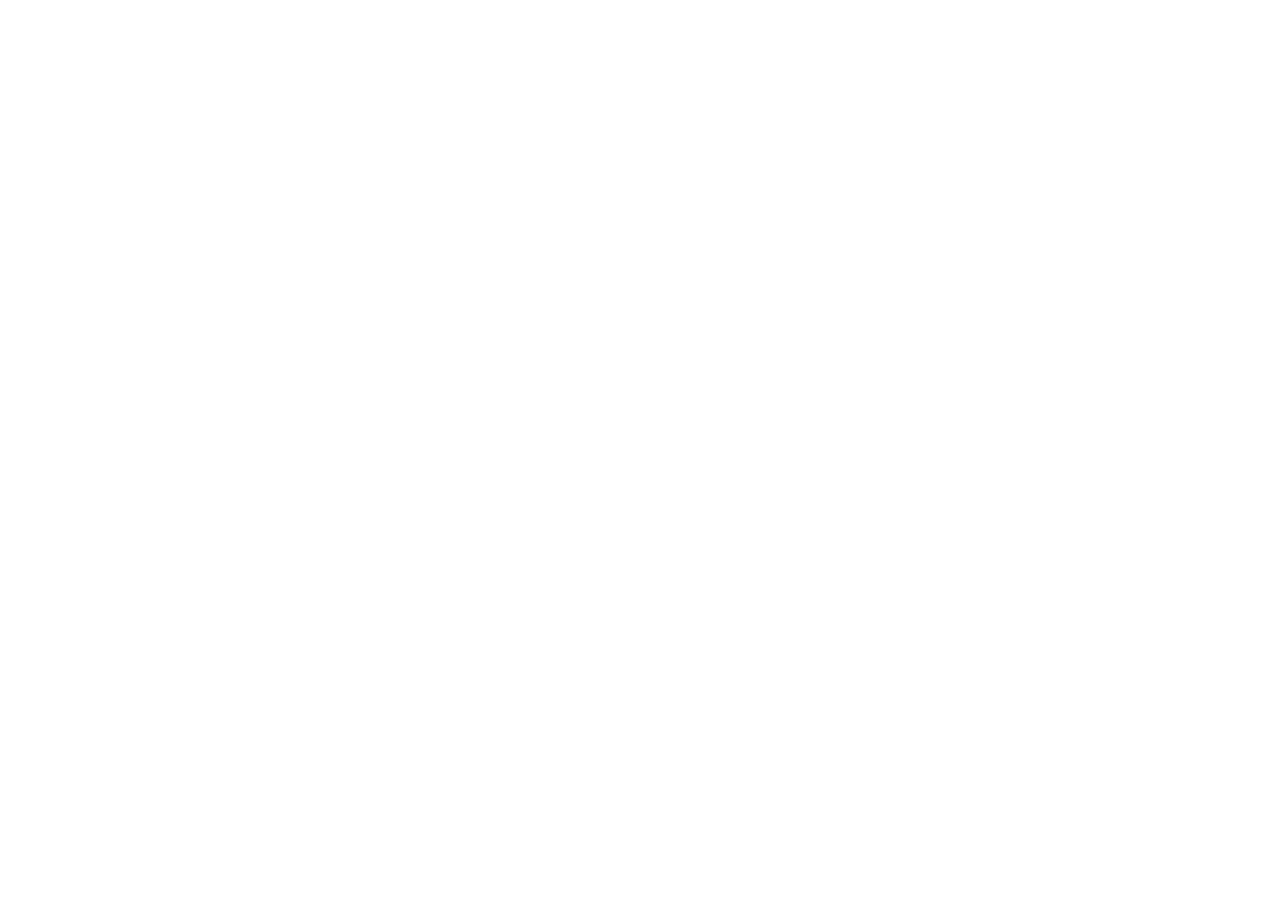
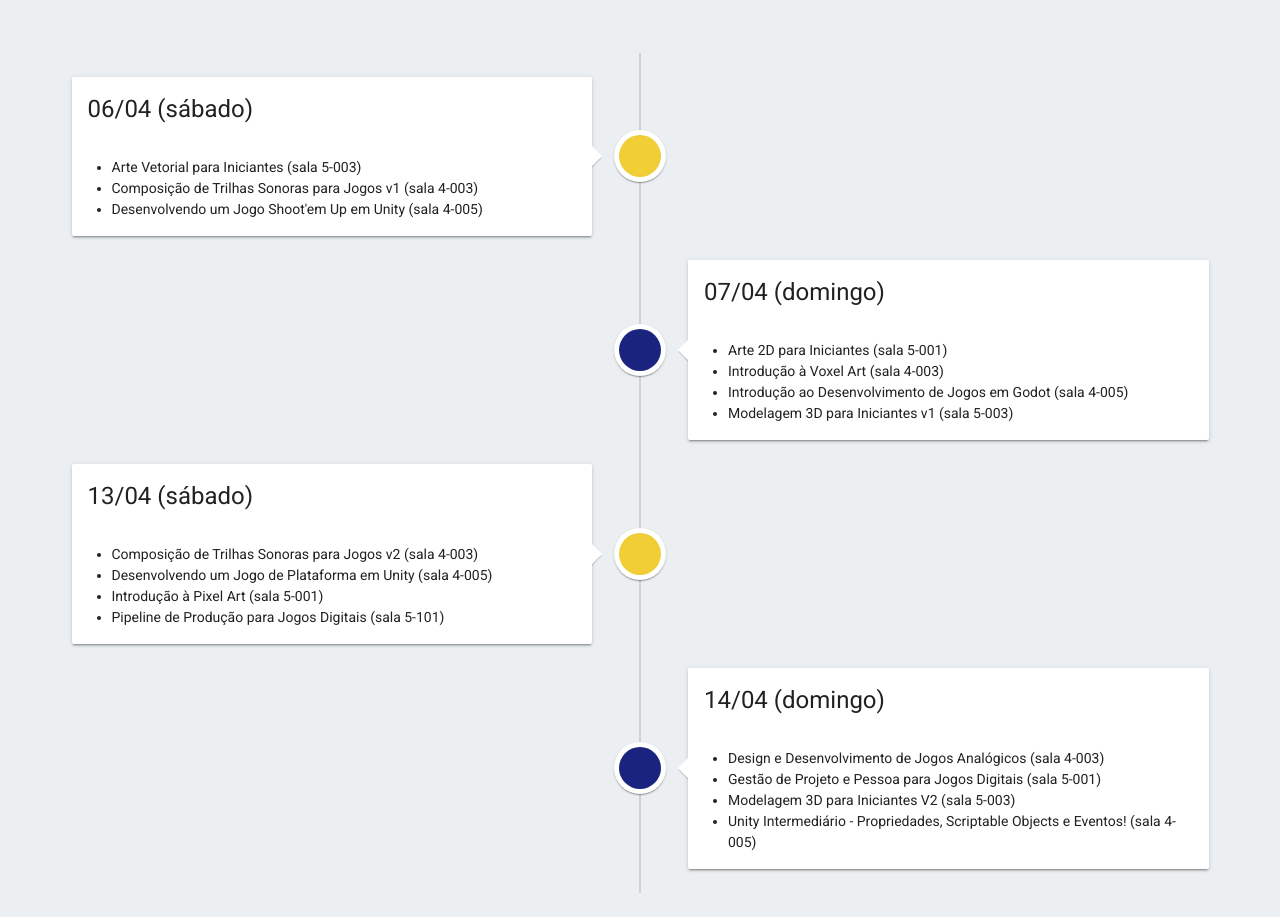
Before and after one commit to yagopessoa/fog-pwa, a Vue app: page /psel in a window 1280 px wide. Shown: the part 3547-4464 px from the top of the page. Before the commit the page ends 3472 px from the top, so only its background shows below. Built offline with nearby package versions, Linux system fonts and the light colour scheme.

Commit message:
Psel courses timeline created

```diff
--- a/src/pages/PselPage.vue
+++ b/src/pages/PselPage.vue
@@ -65,6 +65,119 @@
           </li>
         </div>
       </ul>
+
+      <p class="headline text-xs-center mt-4 pa-2 px-4 pt-4">
+        Datas dos Minicursos
+      </p>
+
+       <v-container grid-list-md>
+        <v-layout row wrap>
+          <v-flex xs12>
+            <v-timeline>
+              <v-timeline-item
+                key="a"
+                color="accent"
+                large
+              >
+                <v-card class="elevation-2">
+                  <v-card-title class="headline">06/04 (sábado)</v-card-title>
+                  <v-card-text>
+                    <ul>
+                      <li key="1">
+                        Arte Vetorial para Iniciantes (sala 5-003)
+                      </li>
+                      <li key="2">
+                        Composição de Trilhas Sonoras para Jogos v1 (sala 4-003)
+                      </li>
+                      <li key="3">
+                        Desenvolvendo um Jogo Shoot'em Up em Unity (sala 4-005)
+                      </li>
+                  </ul>
+                  </v-card-text>
+                </v-card>
+              </v-timeline-item>
+
+              <v-timeline-item
+                key="b"
+                color="indigo darken-4"
+                large
+              >
+                <v-card class="elevation-2">
+                  <v-card-title class="headline">07/04 (domingo)</v-card-title>
+                  <v-card-text>
+                    <ul>
+                      <li key="1">
+                        Arte 2D para Iniciantes (sala 5-001)
+                      </li>
+                      <li key="2">
+                        Introdução à Voxel Art (sala 4-003)
+                      </li>
+                      <li key="3">
+                        Introdução ao Desenvolvimento de Jogos em Godot (sala 4-005)
+                      </li>
+                      <li key="4">
+                        Modelagem 3D para Iniciantes v1 (sala 5-003)
+                      </li>
+                  </ul>
+                  </v-card-text>
+                </v-card>
+              </v-timeline-item>
+
+              <v-timeline-item
+                key="a"
+                color="accent"
+                large
+              >
+                <v-card class="elevation-2">
+                  <v-card-title class="headline">13/04 (sábado)</v-card-title>
+                  <v-card-text>
+                    <ul>
+                      <li key="1">
+                        Composição de Trilhas Sonoras para Jogos v2 (sala 4-003)
+                      </li>
+                      <li key="2">
+                        Desenvolvendo um Jogo de Plataforma em Unity (sala 4-005)
+                      </li>
+                      <li key="3">
+                        Introdução à Pixel Art (sala 5-001)
+                      </li>
+                      <li key="4">
+                        Pipeline de Produção para Jogos Digitais (sala 5-101)
+                      </li>
+                  </ul>
+                  </v-card-text>
+                </v-card>
+              </v-timeline-item>
+
+              <v-timeline-item
+                key="a"
+                color="indigo darken-4"
+                large
+              >
+                <v-card class="elevation-2">
+                  <v-card-title class="headline">14/04 (domingo)</v-card-title>
+                  <v-card-text>
+                    <ul>
+                      <li key="1">
+                        Design e Desenvolvimento de Jogos Analógicos (sala 4-003)
+                      </li>
+                      <li key="2">
+                        Gestão de Projeto e Pessoa para Jogos Digitais (sala 5-001)
+                      </li>
+                      <li key="3">
+                        Modelagem 3D para Iniciantes V2 (sala 5-003)
+                      </li>
+                      <li key="4">
+                        Unity Intermediário - Propriedades, Scriptable Objects e Eventos! (sala 4-005)
+                      </li>
+                  </ul>
+                  </v-card-text>
+                </v-card>
+              </v-timeline-item>
+            </v-timeline>
+          </v-flex>
+        </v-layout>
+      </v-container>
 
     </div>
   </div>
@@ -152,7 +265,7 @@
             text: '05/05 – Fim da Segunda Fase'
           },
           {
-            text: '18/05 - Resultado da Segunda Fase'
+            text: '18/05 – Resultado da Segunda Fase'
           },
           {
             text: '01/06 – Início do Período de Treinamento dos Novos Membros'
```
